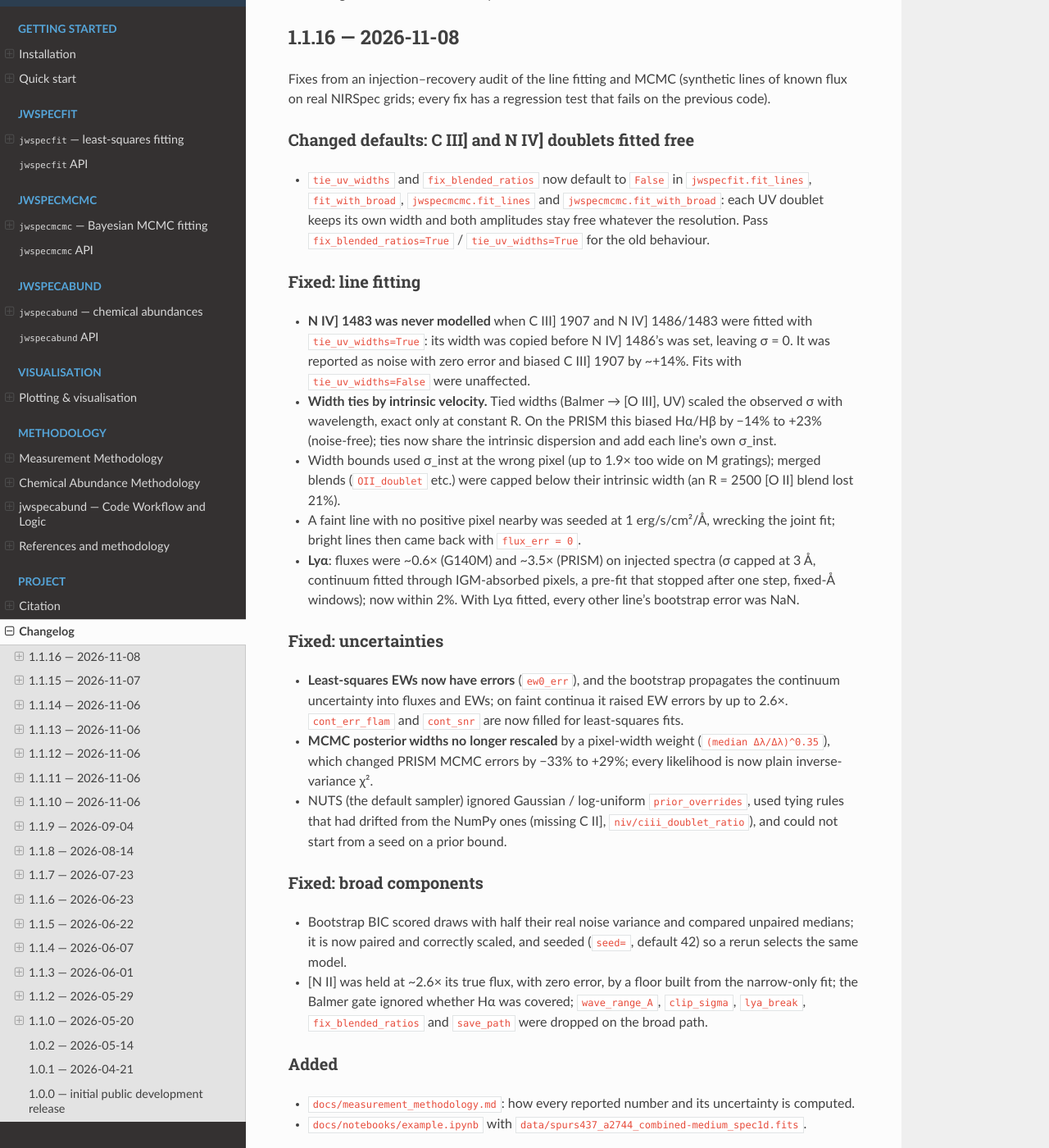
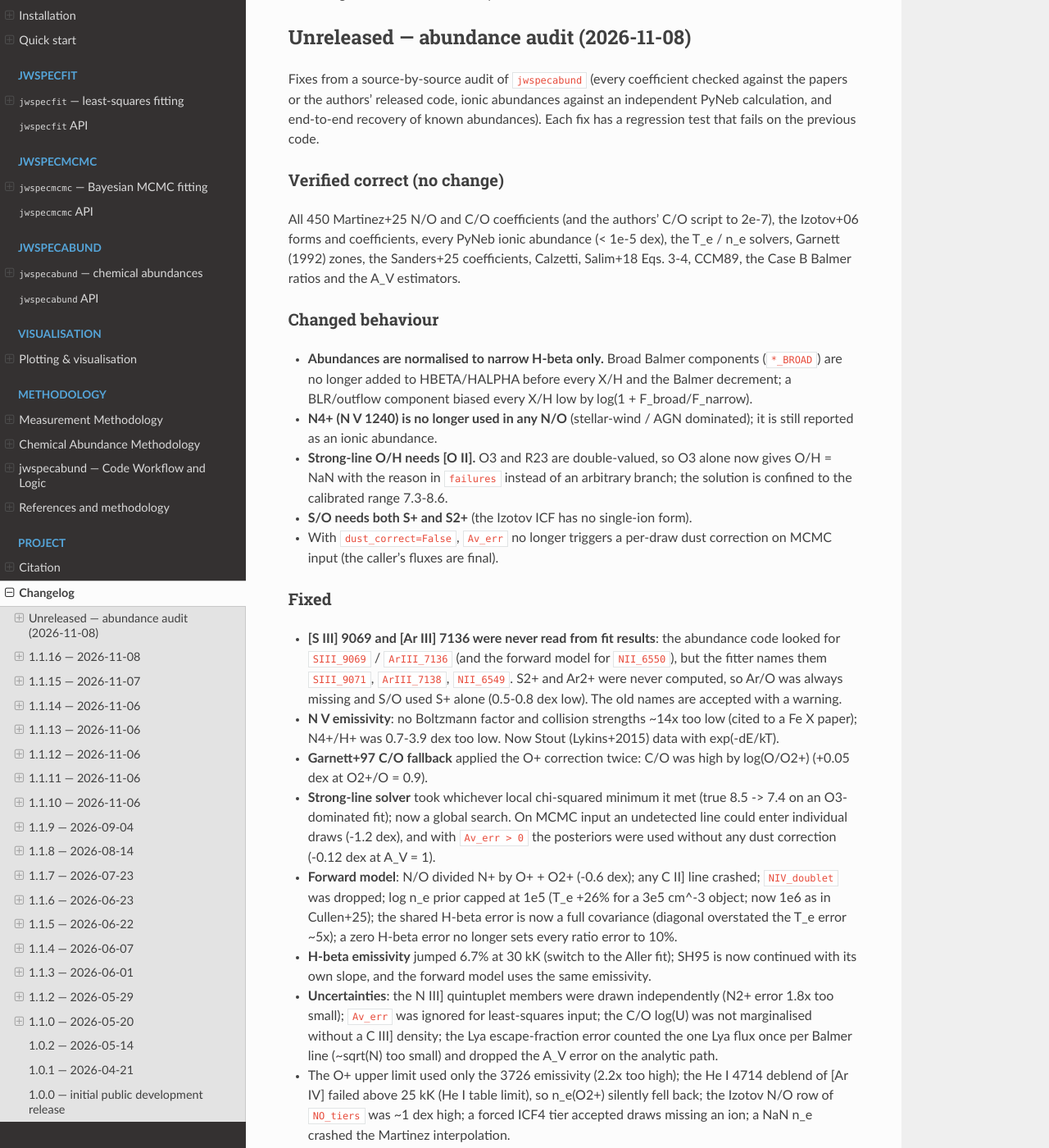
Before and after one commit to raunaq-rai/jwspecfit, a Sphinx documentation site: the page built from docs/changelog.md, in a window 1280 px wide and 1400 px high, scrolled down 203 px. Shown: the whole window at 82% size. Built offline with Sphinx 7.4.7 and the Read the Docs theme 3.1.0, drawn with Linux system fonts in a browser that asks for light colours.

Commit message:
Add changelog entry for the abundance audit fixes

```diff
--- a/docs/changelog.md
+++ b/docs/changelog.md
@@ -3,6 +3,75 @@
 This project does not yet follow a formal release schedule. Key
 additions are listed below in reverse chronological order. Commit
 history on GitHub is the authoritative source.
+
+## Unreleased — abundance audit (2026-11-08)
+
+Fixes from a source-by-source audit of `jwspecabund` (every coefficient
+checked against the papers or the authors' released code, ionic
+abundances against an independent PyNeb calculation, and end-to-end
+recovery of known abundances).  Each fix has a regression test that fails
+on the previous code.
+
+### Verified correct (no change)
+
+All 450 Martinez+25 N/O and C/O coefficients (and the authors' C/O
+script to 2e-7), the Izotov+06 forms and coefficients, every PyNeb ionic
+abundance (< 1e-5 dex), the T_e / n_e solvers, Garnett (1992) zones, the
+Sanders+25 coefficients, Calzetti, Salim+18 Eqs. 3-4, CCM89, the Case B
+Balmer ratios and the A_V estimators.
+
+### Changed behaviour
+
+- **Abundances are normalised to narrow H-beta only.**  Broad Balmer
+  components (`*_BROAD`) are no longer added to HBETA/HALPHA before every
+  X/H and the Balmer decrement; a BLR/outflow component biased every X/H
+  low by log(1 + F_broad/F_narrow).
+- **N4+ (N V 1240) is no longer used in any N/O** (stellar-wind / AGN
+  dominated); it is still reported as an ionic abundance.
+- **Strong-line O/H needs [O II].**  O3 and R23 are double-valued, so O3
+  alone now gives O/H = NaN with the reason in `failures` instead of an
+  arbitrary branch; the solution is confined to the calibrated range
+  7.3-8.6.
+- **S/O needs both S+ and S2+** (the Izotov ICF has no single-ion form).
+- With `dust_correct=False`, `Av_err` no longer triggers a per-draw dust
+  correction on MCMC input (the caller's fluxes are final).
+
+### Fixed
+
+- **[S III] 9069 and [Ar III] 7136 were never read from fit results**:
+  the abundance code looked for `SIII_9069` / `ArIII_7136` (and the forward
+  model for `NII_6550`), but the fitter names them `SIII_9071`,
+  `ArIII_7138`, `NII_6549`.  S2+ and Ar2+ were never computed, so Ar/O was
+  always missing and S/O used S+ alone (0.5-0.8 dex low).  The old names
+  are accepted with a warning.
+- **N V emissivity**: no Boltzmann factor and collision strengths ~14x too
+  low (cited to a Fe X paper); N4+/H+ was 0.7-3.9 dex too low.  Now Stout
+  (Lykins+2015) data with exp(-dE/kT).
+- **Garnett+97 C/O fallback** applied the O+ correction twice: C/O was
+  high by log(O/O2+) (+0.05 dex at O2+/O = 0.9).
+- **Strong-line solver** took whichever local chi-squared minimum it met
+  (true 8.5 -> 7.4 on an O3-dominated fit); now a global search.  On MCMC
+  input an undetected line could enter individual draws (-1.2 dex), and
+  with `Av_err > 0` the posteriors were used without any dust correction
+  (-0.12 dex at A_V = 1).
+- **Forward model**: N/O divided N+ by O+ + O2+ (-0.6 dex); any C II] line
+  crashed; `NIV_doublet` was dropped; log n_e prior capped at 1e5
+  (T_e +26% for a 3e5 cm^-3 object; now 1e6 as in Cullen+25); the shared
+  H-beta error is now a full covariance (diagonal overstated the T_e error
+  ~5x); a zero H-beta error no longer sets every ratio error to 10%.
+- **H-beta emissivity** jumped 6.7% at 30 kK (switch to the Aller fit);
+  SH95 is now continued with its own slope, and the forward model uses
+  the same emissivity.
+- **Uncertainties**: the N III] quintuplet members were drawn independently
+  (N2+ error 1.8x too small); `Av_err` was ignored for least-squares input;
+  the C/O log(U) was not marginalised without a C III] density; the Lya
+  escape-fraction error counted the one Lya flux once per Balmer line
+  (~sqrt(N) too small) and dropped the A_V error on the analytic path.
+- The O+ upper limit used only the 3726 emissivity (2.2x too high); the
+  He I 4714 deblend of [Ar IV] failed above 25 kK (He I table limit), so
+  n_e(O2+) silently fell back; the Izotov N/O row of `NO_tiers` was
+  ~1 dex high; a forced ICF4 tier accepted draws missing an ion; a NaN n_e
+  crashed the Martinez interpolation.
 
 ## 1.1.16 — 2026-11-08
 
```
